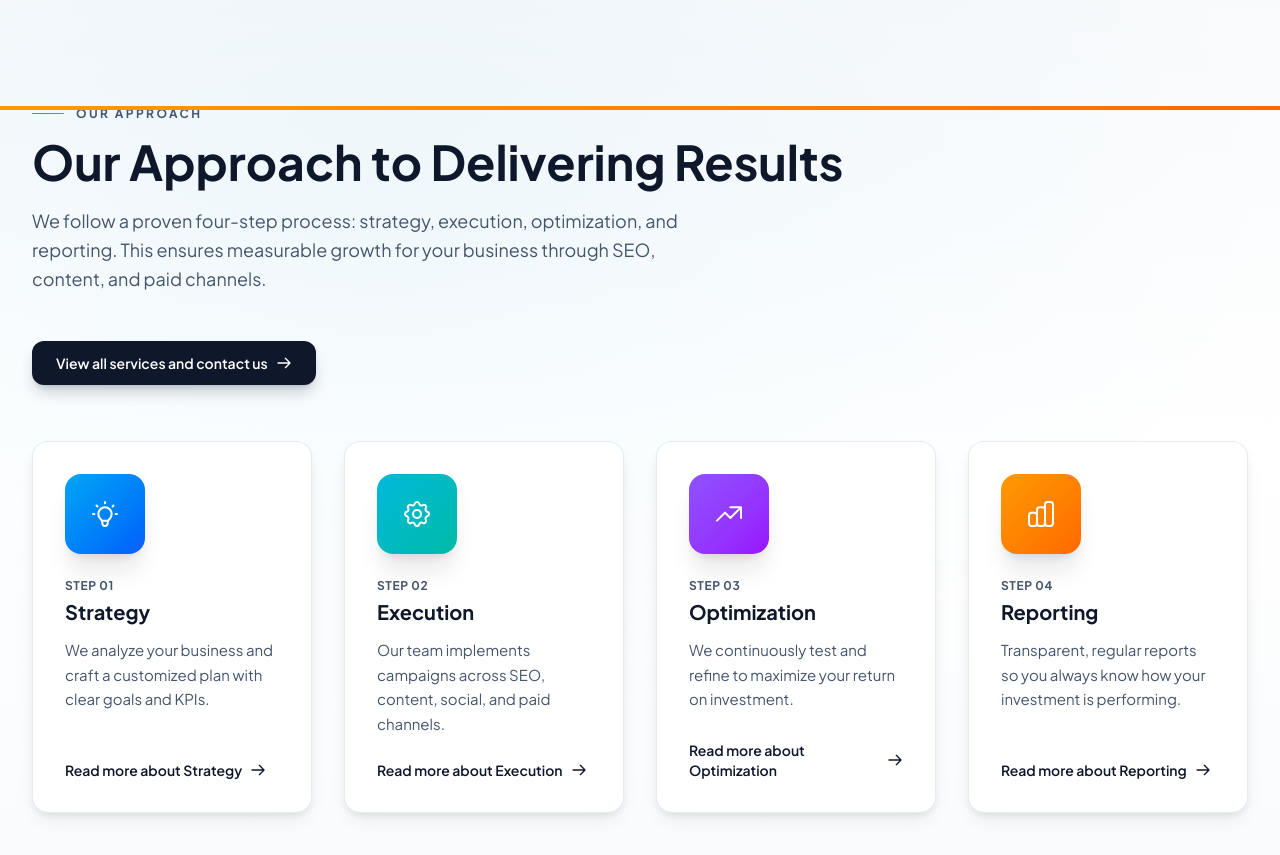
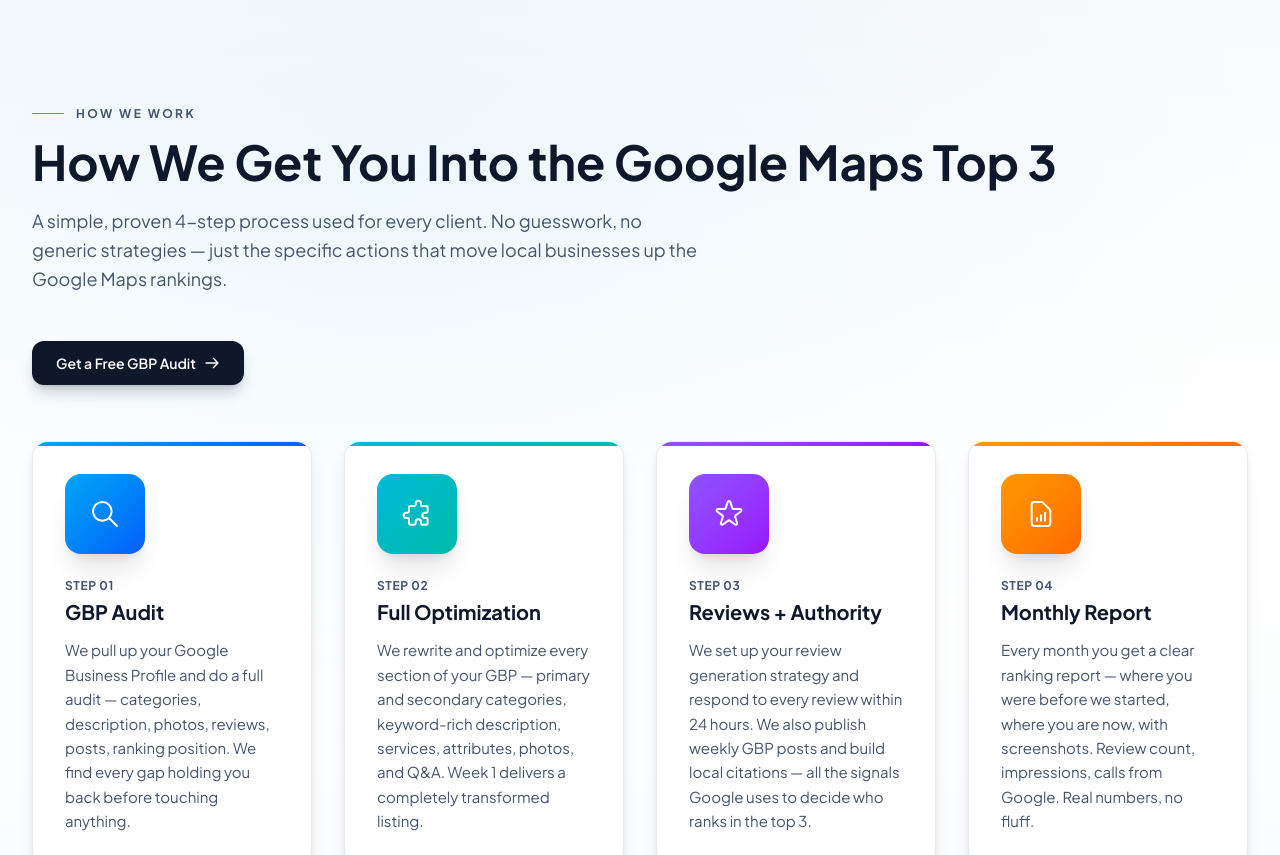
Before and after one commit to abubakar10/serpwiser, a React (Vite) app: page / in a window 1280 px wide. Shown: the part 1820-2675 px from the top of the page. Built offline with nearby package versions, Linux system fonts and the light colour scheme; no server answers.

Commit message:
Update HowWeWork.jsx

```diff
--- a/src/components/HowWeWork.jsx
+++ b/src/components/HowWeWork.jsx
@@ -13,45 +13,44 @@
     gradient: "from-sky-500 to-blue-600",
     icon: (
       <svg className="w-8 h-8" fill="none" stroke="currentColor" strokeWidth={1.5} viewBox="0 0 24 24">
-        <path strokeLinecap="round" strokeLinejoin="round" d="M9.663 17h4.673M12 3v1m6.364 1.636l-.707.707M21 12h-1M4 12H3m3.343-5.657l-.707-.707m2.828 9.9a5 5 0 117.072 0l-.548.547A3.374 3.374 0 0014 18.469V19a2 2 0 11-4 0v-.531c0-.895-.356-1.754-.988-2.386l-.548-.547z" />
+        <path strokeLinecap="round" strokeLinejoin="round" d="M21 21l-6-6m2-5a7 7 0 11-14 0 7 7 0 0114 0z" />
       </svg>
     ),
-    title: "Strategy",
-    description: "We analyze your business and craft a customized plan with clear goals and KPIs.",
+    title: "GBP Audit",
+    description: "We pull up your Google Business Profile and do a full audit — categories, description, photos, reviews, posts, ranking position. We find every gap holding you back before touching anything.",
   },
   {
     num: "02",
     gradient: "from-cyan-500 to-teal-500",
     icon: (
       <svg className="w-8 h-8" fill="none" stroke="currentColor" strokeWidth={1.5} viewBox="0 0 24 24">
-        <path strokeLinecap="round" strokeLinejoin="round" d="M10.325 4.317c.426-1.756 2.924-1.756 3.35 0a1.724 1.724 0 002.573 1.066c1.543-.94 3.31.826 2.37 2.37a1.724 1.724 0 001.065 2.572c1.756.426 1.756 2.924 0 3.35a1.724 1.724 0 00-1.066 2.573c.94 1.543-.826 3.31-2.37 2.37a1.724 1.724 0 00-2.572 1.065c-.426 1.756-2.924 1.756-3.35 0a1.724 1.724 0 00-2.573-1.066c-1.543.94-3.31-.826-2.37-2.37a1.724 1.724 0 00-1.065-2.572c-1.756-.426-1.756-2.924 0-3.35a1.724 1.724 0 001.066-2.573c-.94-1.543.826-3.31 2.37-2.37.996.608 2.296.07 2.572-1.065z" />
-        <path strokeLinecap="round" strokeLinejoin="round" d="M15 12a3 3 0 11-6 0 3 3 0 016 0z" />
+        <path strokeLinecap="round" strokeLinejoin="round" d="M11 4a2 2 0 114 0v1a1 1 0 001 1h3a1 1 0 011 1v3a1 1 0 01-1 1h-1a2 2 0 100 4h1a1 1 0 011 1v3a1 1 0 01-1 1h-3a1 1 0 01-1-1v-1a2 2 0 10-4 0v1a1 1 0 01-1 1H7a1 1 0 01-1-1v-3a1 1 0 00-1-1H4a2 2 0 110-4h1a1 1 0 001-1V7a1 1 0 011-1h3a1 1 0 001-1V4z" />
       </svg>
     ),
-    title: "Execution",
-    description: "Our team implements campaigns across SEO, content, social, and paid channels.",
+    title: "Full Optimization",
+    description: "We rewrite and optimize every section of your GBP — primary and secondary categories, keyword-rich description, services, attributes, photos, and Q&A. Week 1 delivers a completely transformed listing.",
   },
   {
     num: "03",
     gradient: "from-violet-500 to-purple-600",
     icon: (
       <svg className="w-8 h-8" fill="none" stroke="currentColor" strokeWidth={1.5} viewBox="0 0 24 24">
-        <path strokeLinecap="round" strokeLinejoin="round" d="M13 7h8m0 0v8m0-8l-8 8-4-4-6 6" />
+        <path strokeLinecap="round" strokeLinejoin="round" d="M11.049 2.927c.3-.921 1.603-.921 1.902 0l1.519 4.674a1 1 0 00.95.69h4.915c.969 0 1.371 1.24.588 1.81l-3.976 2.888a1 1 0 00-.363 1.118l1.518 4.674c.3.922-.755 1.688-1.538 1.118l-3.976-2.888a1 1 0 00-1.176 0l-3.976 2.888c-.783.57-1.838-.197-1.538-1.118l1.518-4.674a1 1 0 00-.363-1.118l-3.976-2.888c-.784-.57-.38-1.81.588-1.81h4.914a1 1 0 00.951-.69l1.519-4.674z" />
       </svg>
     ),
-    title: "Optimization",
-    description: "We continuously test and refine to maximize your return on investment.",
+    title: "Reviews + Authority",
+    description: "We set up your review generation strategy and respond to every review within 24 hours. We also publish weekly GBP posts and build local citations — all the signals Google uses to decide who ranks in the top 3.",
   },
   {
     num: "04",
     gradient: "from-amber-500 to-orange-500",
     icon: (
       <svg className="w-8 h-8" fill="none" stroke="currentColor" strokeWidth={1.5} viewBox="0 0 24 24">
-        <path strokeLinecap="round" strokeLinejoin="round" d="M9 19v-6a2 2 0 00-2-2H5a2 2 0 00-2 2v6a2 2 0 002 2h2a2 2 0 002-2zm0 0V9a2 2 0 012-2h2a2 2 0 012 2v10m-6 0a2 2 0 002 2h2a2 2 0 002-2m0 0V5a2 2 0 012-2h2a2 2 0 012 2v14a2 2 0 01-2 2h-2a2 2 0 01-2-2z" />
+        <path strokeLinecap="round" strokeLinejoin="round" d="M9 17v-2m3 2v-4m3 4v-6m2 10H7a2 2 0 01-2-2V5a2 2 0 012-2h5.586a1 1 0 01.707.293l5.414 5.414a1 1 0 01.293.707V19a2 2 0 01-2 2z" />
       </svg>
     ),
-    title: "Reporting",
-    description: "Transparent, regular reports so you always know how your investment is performing.",
+    title: "Monthly Report",
+    description: "Every month you get a clear ranking report — where you were before we started, where you are now, with screenshots. Review count, impressions, calls from Google. Real numbers, no fluff.",
   },
 ];
 
@@ -60,17 +59,17 @@
     <section id="how-we-work" className="py-20 md:py-28 relative overflow-hidden bg-gradient-to-b from-slate-50 via-white to-slate-50" aria-labelledby="how-we-work-heading">
       <div className="absolute inset-0 bg-[radial-gradient(ellipse_70%_60%_at_30%_20%,rgba(14,165,233,0.05),transparent)]" />
       <div className="relative max-w-7xl mx-auto px-4 sm:px-6 lg:px-8">
-        <SectionLabel>Our Approach</SectionLabel>
-        <h2 id="how-we-work-heading" className="text-3xl sm:text-4xl lg:text-5xl font-bold text-slate-900 mb-5">Our Approach to Delivering Results</h2>
+        <SectionLabel>How We Work</SectionLabel>
+        <h2 id="how-we-work-heading" className="text-3xl sm:text-4xl lg:text-5xl font-bold text-slate-900 mb-5">How We Get You Into the Google Maps Top 3</h2>
         <p className="text-slate-600 text-lg max-w-2xl mb-12 leading-relaxed">
-          We follow a proven four-step process: strategy, execution, optimization, and reporting. This ensures measurable growth for your business through SEO, content, and paid channels.
+          A simple, proven 4-step process used for every client. No guesswork, no generic strategies — just the specific actions that move local businesses up the Google Maps rankings.
         </p>
         <Link
           to="/contact"
           className="inline-flex items-center gap-2 px-6 py-3 rounded-xl bg-slate-900 text-white font-semibold hover:bg-slate-800 transition-all duration-200 text-sm mb-14 shadow-lg shadow-slate-900/20"
-          aria-label="View all services and contact us"
+          aria-label="Get started with a free GBP audit"
         >
-          View all services and contact us
+          Get a Free GBP Audit
           <svg className="w-4 h-4 shrink-0" fill="none" stroke="currentColor" viewBox="0 0 24 24" aria-hidden="true">
             <path strokeLinecap="round" strokeLinejoin="round" strokeWidth={2} d="M14 5l7 7m0 0l-7 7m7-7H3" />
           </svg>
@@ -79,28 +78,14 @@
         <div className="grid sm:grid-cols-2 lg:grid-cols-4 gap-8">
           {steps.map((step) => (
             <div key={step.title} className="group">
-              <div className="bg-white rounded-2xl p-8 h-full flex flex-col border border-slate-200/80 shadow-[0_4px_6px_-1px_rgba(0,0,0,0.06),0_10px_20px_-5px_rgba(0,0,0,0.08)] hover:shadow-[0_20px_50px_-12px_rgba(0,0,0,0.18)] hover:-translate-y-1 transition-all duration-300 overflow-hidden">
-                    {/* Colored top accent bar */}
+              <div className="bg-white rounded-2xl p-8 h-full flex flex-col border border-slate-200/80 shadow-[0_4px_6px_-1px_rgba(0,0,0,0.06),0_10px_20px_-5px_rgba(0,0,0,0.08)] hover:shadow-[0_20px_50px_-12px_rgba(0,0,0,0.18)] hover:-translate-y-1 transition-all duration-300 overflow-hidden relative">
                 <div className={`absolute top-0 left-0 right-0 h-1 bg-gradient-to-r ${step.gradient}`} />
-
-                    {/* One gradient circle with icon only */}
                 <div className={`w-20 h-20 rounded-2xl bg-gradient-to-br ${step.gradient} flex items-center justify-center mb-6 shadow-xl shadow-slate-900/10`}>
                   <span className="text-white [&_svg]:stroke-current">{step.icon}</span>
                 </div>
-
                 <p className="text-xs font-bold text-slate-600 uppercase tracking-wider mb-1">Step {step.num}</p>
                 <h3 className="text-xl font-bold text-slate-900 mb-3">{step.title}</h3>
-                    <p className="text-slate-600 text-[15px] leading-relaxed mb-6 flex-1">{step.description}</p>
-                    <Link
-                      to="/contact"
-                      className="inline-flex items-center gap-2 text-slate-900 font-semibold text-sm hover:gap-3 transition-all duration-200 group/link"
-                      aria-label={`Read more about ${step.title} and contact us`}
-                    >
-                      Read more about {step.title}
-                      <svg className="w-4 h-4 group-hover/link:translate-x-0.5 transition-transform shrink-0" fill="none" stroke="currentColor" viewBox="0 0 24 24" aria-hidden="true">
-                        <path strokeLinecap="round" strokeLinejoin="round" strokeWidth={2} d="M14 5l7 7m0 0l-7 7m7-7H3" />
-                      </svg>
-                    </Link>
+                <p className="text-slate-600 text-[15px] leading-relaxed flex-1">{step.description}</p>
               </div>
             </div>
           ))}
```
Lines whose indentation alone changed are shown as unchanged.
